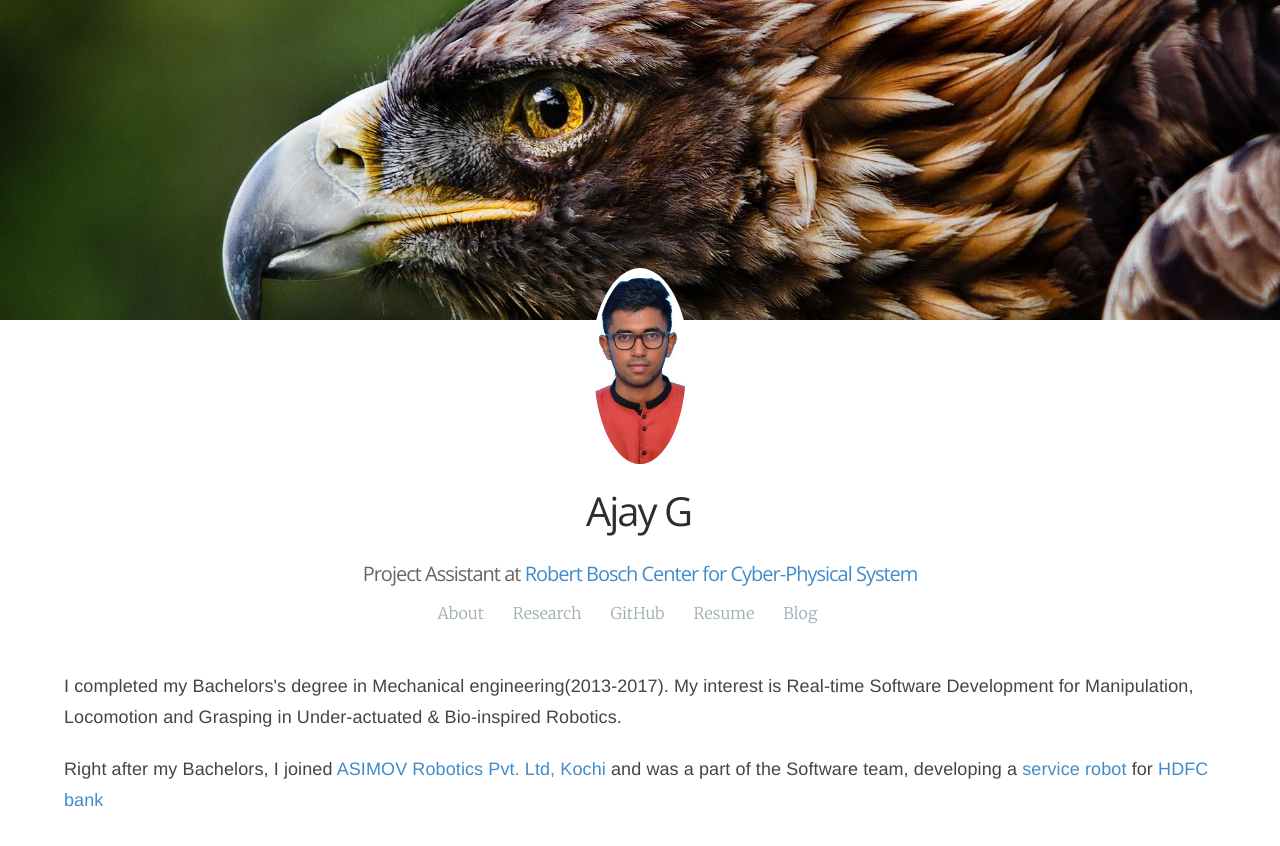
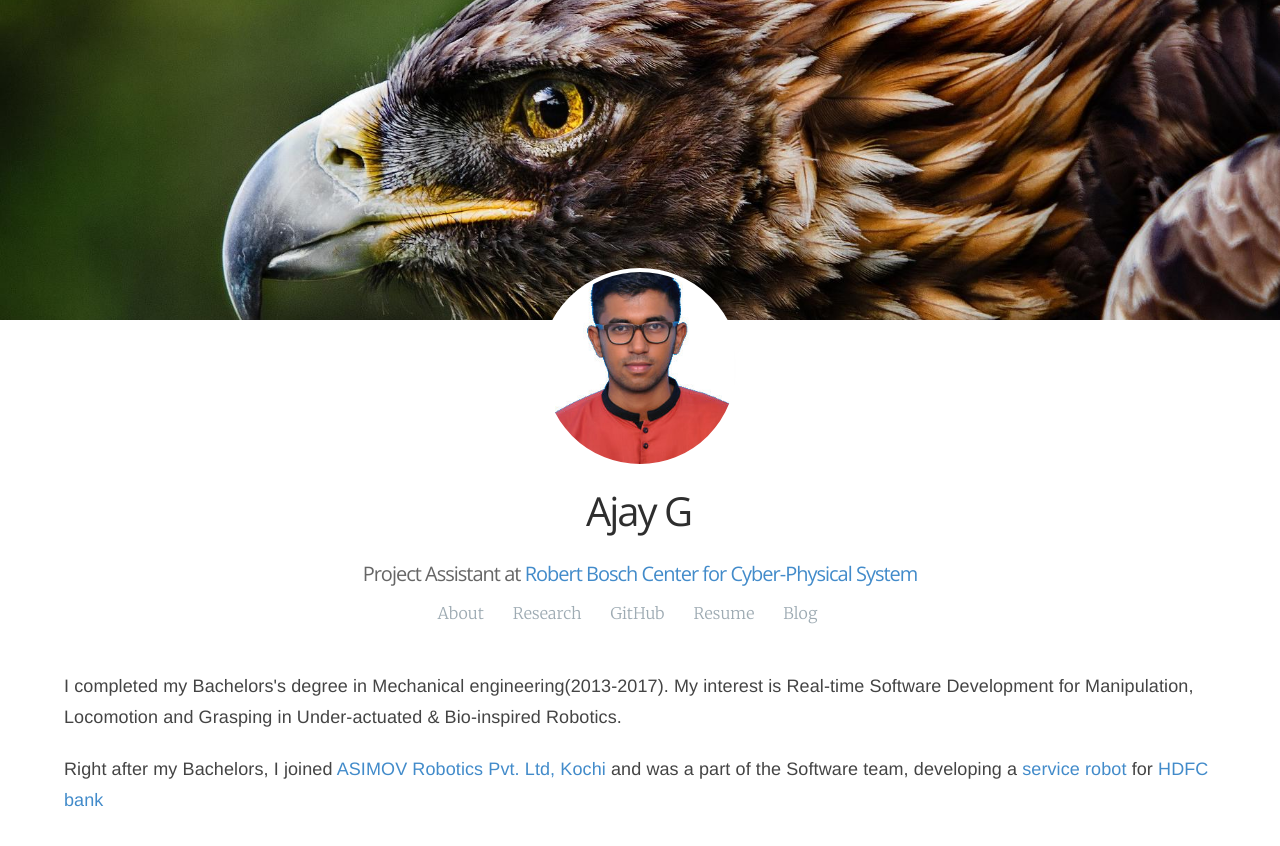
Before and after one commit to ajaygunalan/ajaygunalan.github.io, a Jekyll site: the page built from index.html, in a window 1280 px wide. Shown: the top 846 px of the page. Built offline with Jekyll 4.4.1, drawn with Linux system fonts in a browser that asks for light colours; some web fonts are replaced.

Commit message:
Update post.scss

```diff
--- a/_sass/post.scss
+++ b/_sass/post.scss
@@ -1,9 +1,9 @@
 .author-image {
     .img {
-        width: 100px;
+        width: 200px;
         height: 200px;
         display: block;
-        border-radius: 50%;
+        border-radius: 70%;
         margin: auto;
         background-size: cover;
         background-position: center;
```
